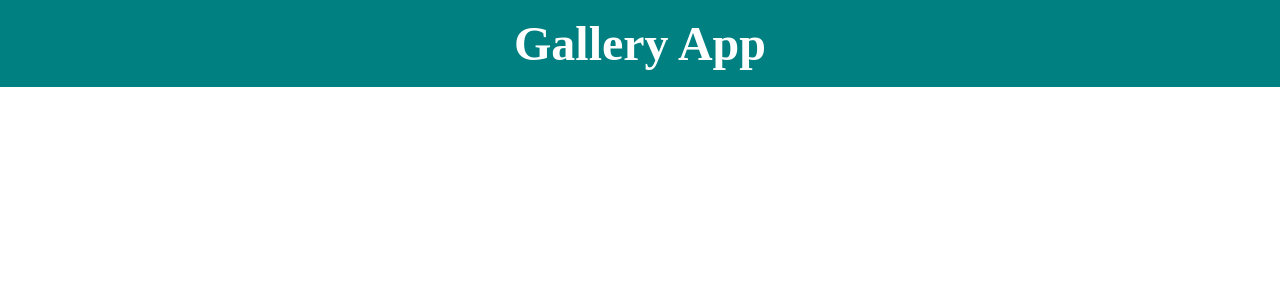
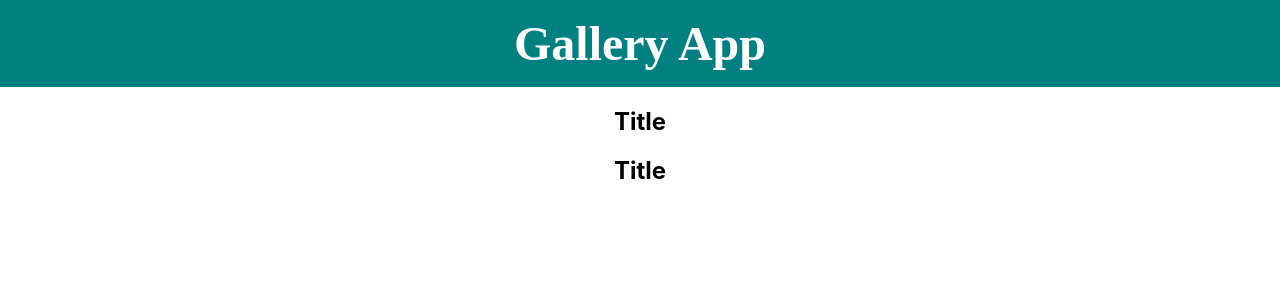
Before and after one commit to StevenRJClarke/Gallery-App, a React (Create React App) app: page / in a window 1280 px wide. Shown: the top 300 px of the page. Built offline with nearby package versions, Linux system fonts and the light colour scheme.

Commit message:
<Home/> renders a <Gallery/> for 'Seen' and 'Want to See' galleries

```diff
--- a/src/Home.js
+++ b/src/Home.js
@@ -8,8 +8,13 @@ class Home extends Component {
 
   render() {
     return (
-      <div className="gallery-list">
-      </div>
+      <div className="gallery-list">{
+        this.state.galleries.map( gallery =>
+          <Gallery
+            key={gallery}
+          />
+        )
+      }</div>
     )
   }
 }
```
